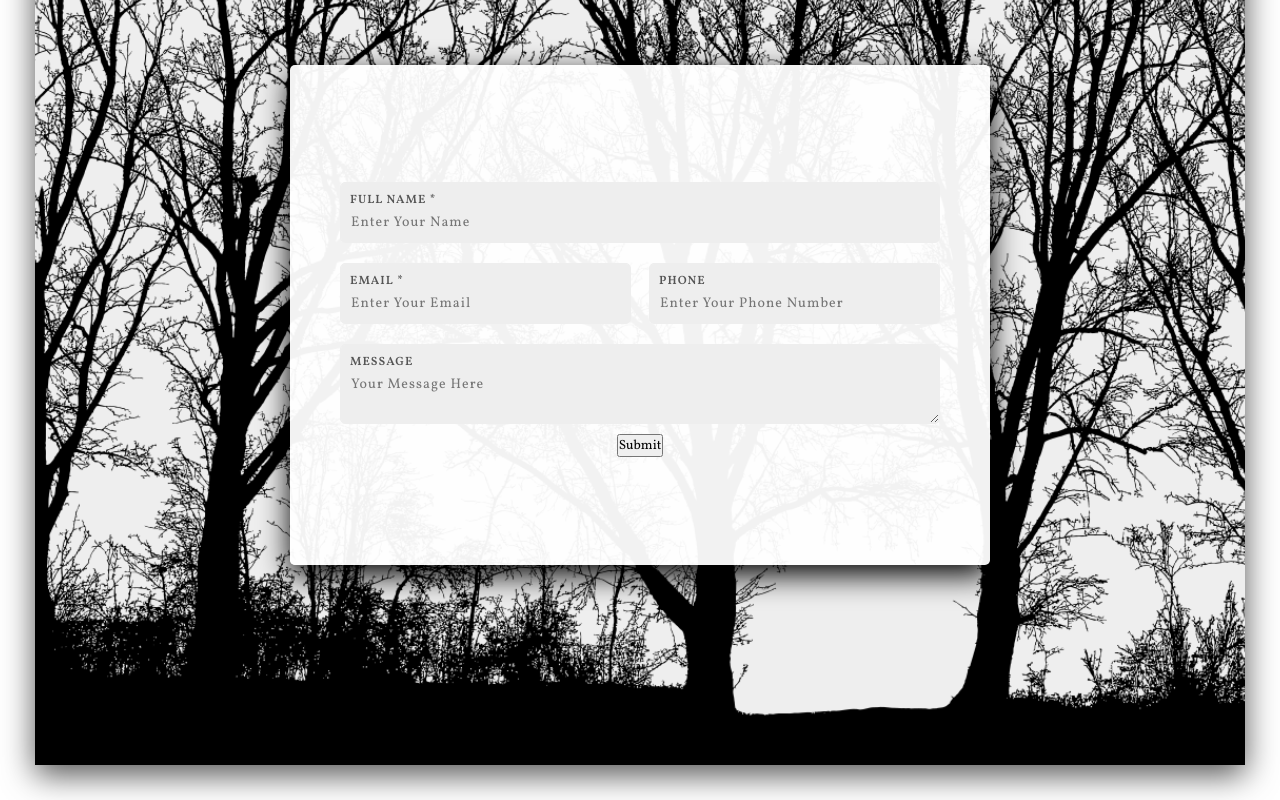
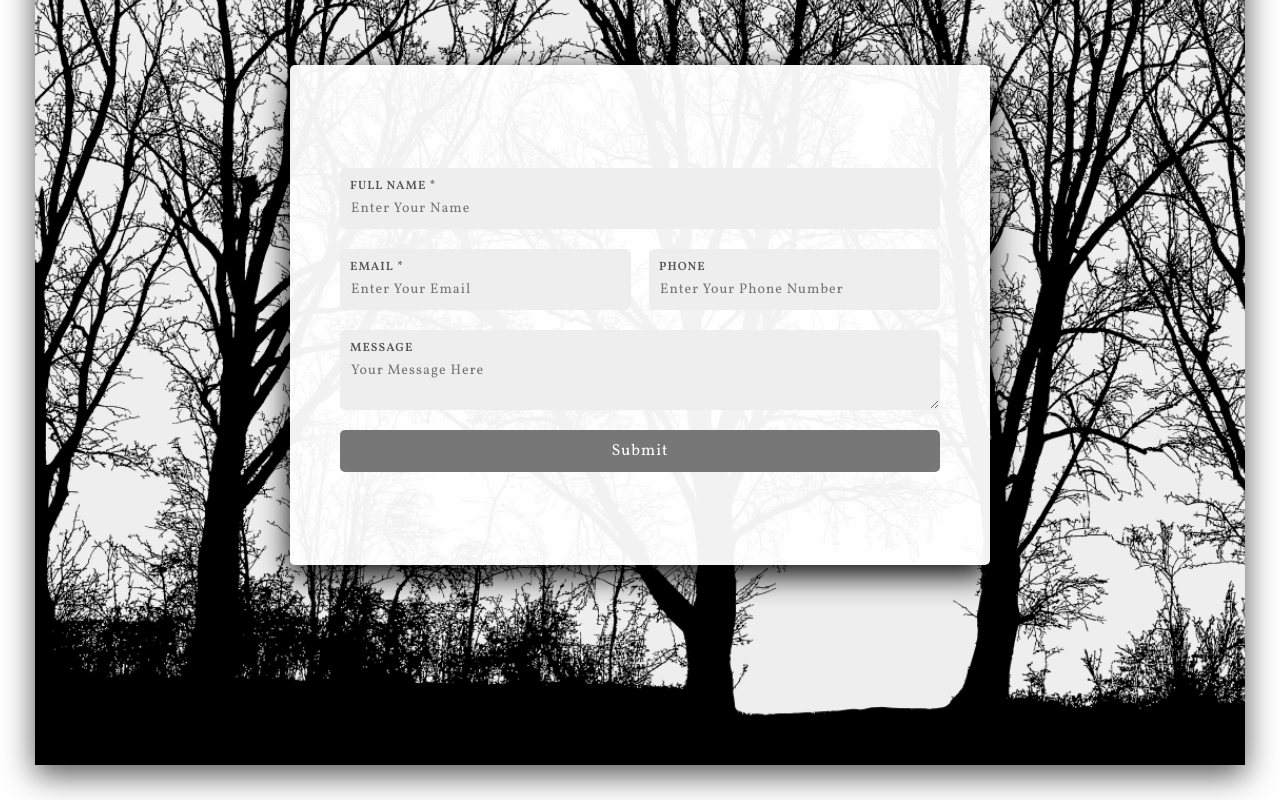
Before and after one commit to tod619/the_road, a plain HTML site: page index.html in a window 1280 px wide. Shown: the part 2996-3796 px from the top of the page. Drawn offline with Linux system fonts and the light colour scheme.

Commit message:
add style for input-btn + hover effect in style.css

```diff
--- a/style.css
+++ b/style.css
@@ -435,6 +435,11 @@ html {
   border: 0.1rem solid #ccc;
 }
 
+.input-group textarea {
+  max-height: 15rem;
+  max-width: 100%;
+}
+
 .input-group label {
   font-size: 1.2rem;
   font-weight: 600;
@@ -445,4 +450,22 @@ html {
   top: 1rem;
   left: 1rem;
 }
+
+.form-btn {
+  width: 100%;
+  padding: 1rem;
+  font-size: 1.6rem;
+  letter-spacing: 0.1rem;
+  margin-top: 1rem;
+  background-color: var(--light-grey-color);
+  color: var(--white-color);
+  border-radius: 0.5rem;
+  border: none;
+  transition: background-color 0.4s;
+  cursor: pointer;
+}
+
+.form-btn:hover {
+  background-color: var(--grey-color);
+}
 /* End: Contact Section */
```
